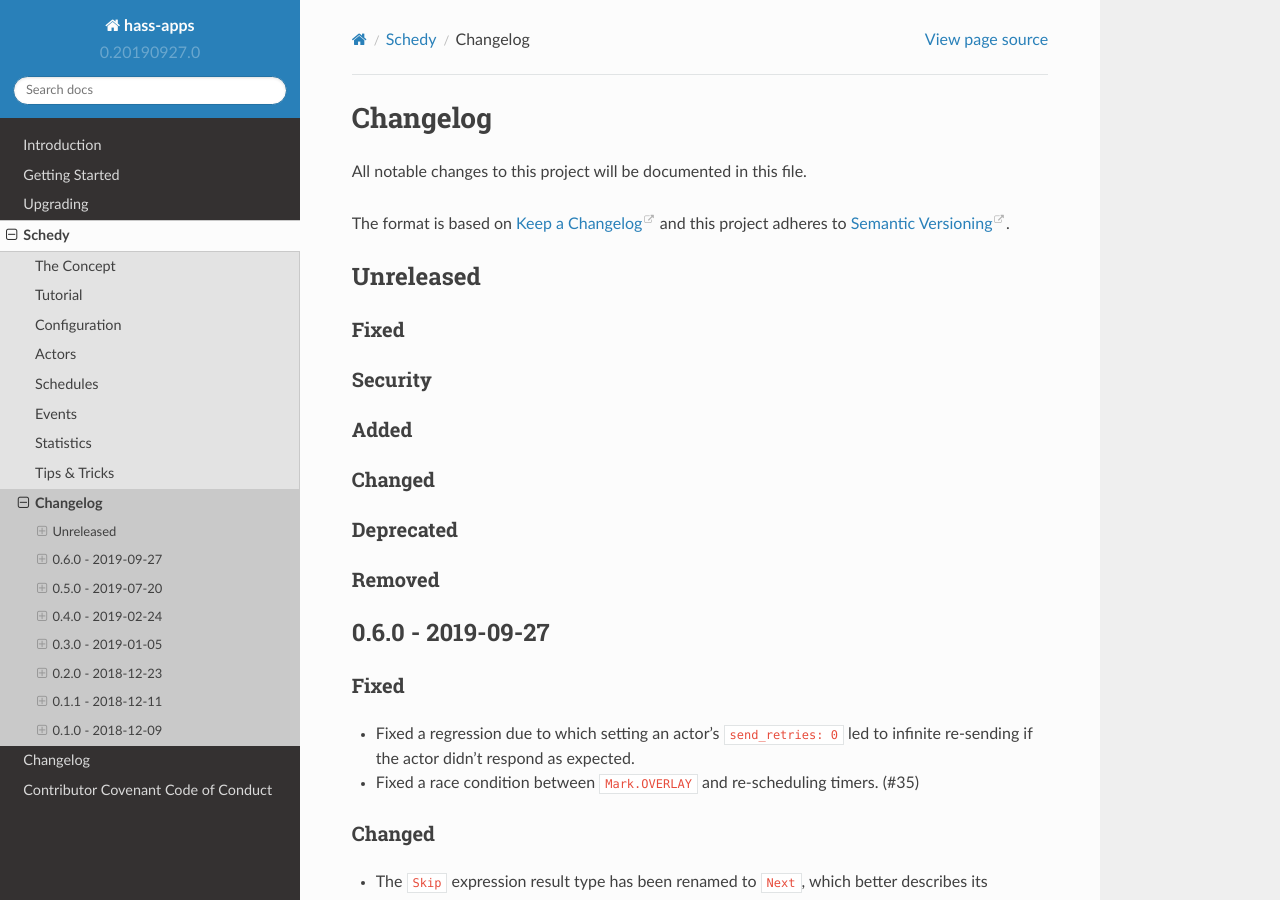
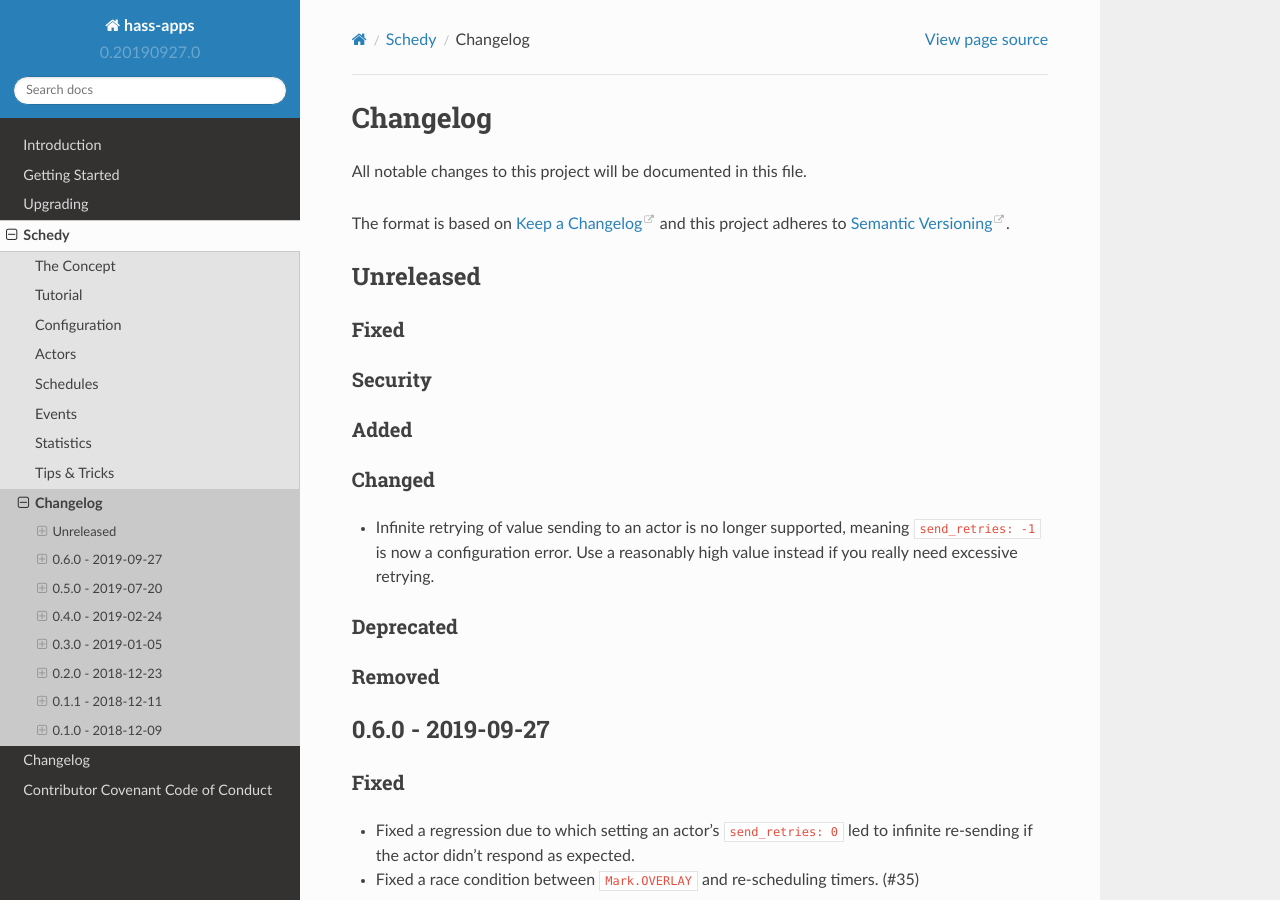
Before and after one commit to bob1de/hass-apps, a Sphinx documentation site: the page built from docs/apps/schedy/CHANGELOG.md, in a window 1280 px wide and 900 px high. Built offline with Sphinx 7.4.7 and the Read the Docs theme 2.0.0, drawn with Linux system fonts in a browser that asks for light colours.

Commit message:
[schedy] No longer allow infinite value resending

```diff
--- a/docs/apps/schedy/CHANGELOG.md
+++ b/docs/apps/schedy/CHANGELOG.md
@@ -15,6 +15,9 @@ and this project adheres to [Semantic Versioning](http://semver.org/spec/v2.0.0.
 ### Added
 
 ### Changed
+* Infinite retrying of value sending to an actor is no longer supported, meaning
+  `send_retries: -1` is now a configuration error. Use a reasonably high value
+  instead if you really need excessive retrying.
 
 ### Deprecated
 
--- a/docs/apps/schedy/actors/common-config.yaml
+++ b/docs/apps/schedy/actors/common-config.yaml
@@ -5,9 +5,7 @@
 # value to the actor. If the actor reports the set value back, no
 # further retry is made. You may find this useful if the connection
 # between Home Assistant and your actor is unreliable. Set to 0 in
-# order to disable retrying. -1 removes the limit and causes the
-# value to be re-sent until the actor reports it back in its state
-# (avoid this whenever possible).
+# order to disable retrying entirely.
 #send_retries: 10
 # How many seconds to wait before retrying.
 #send_retry_interval: 30
```
Also changed, not shown: 1 other file.
